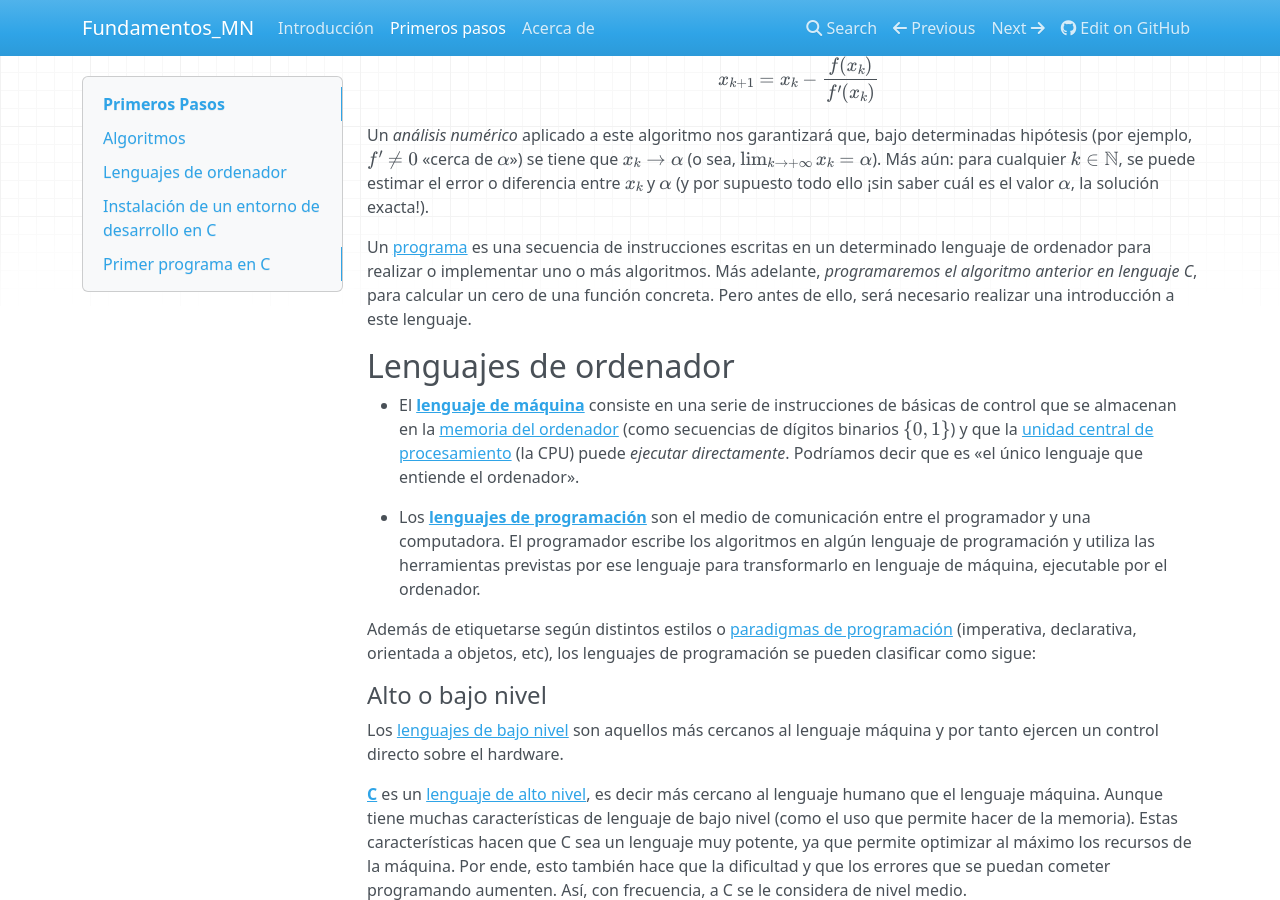
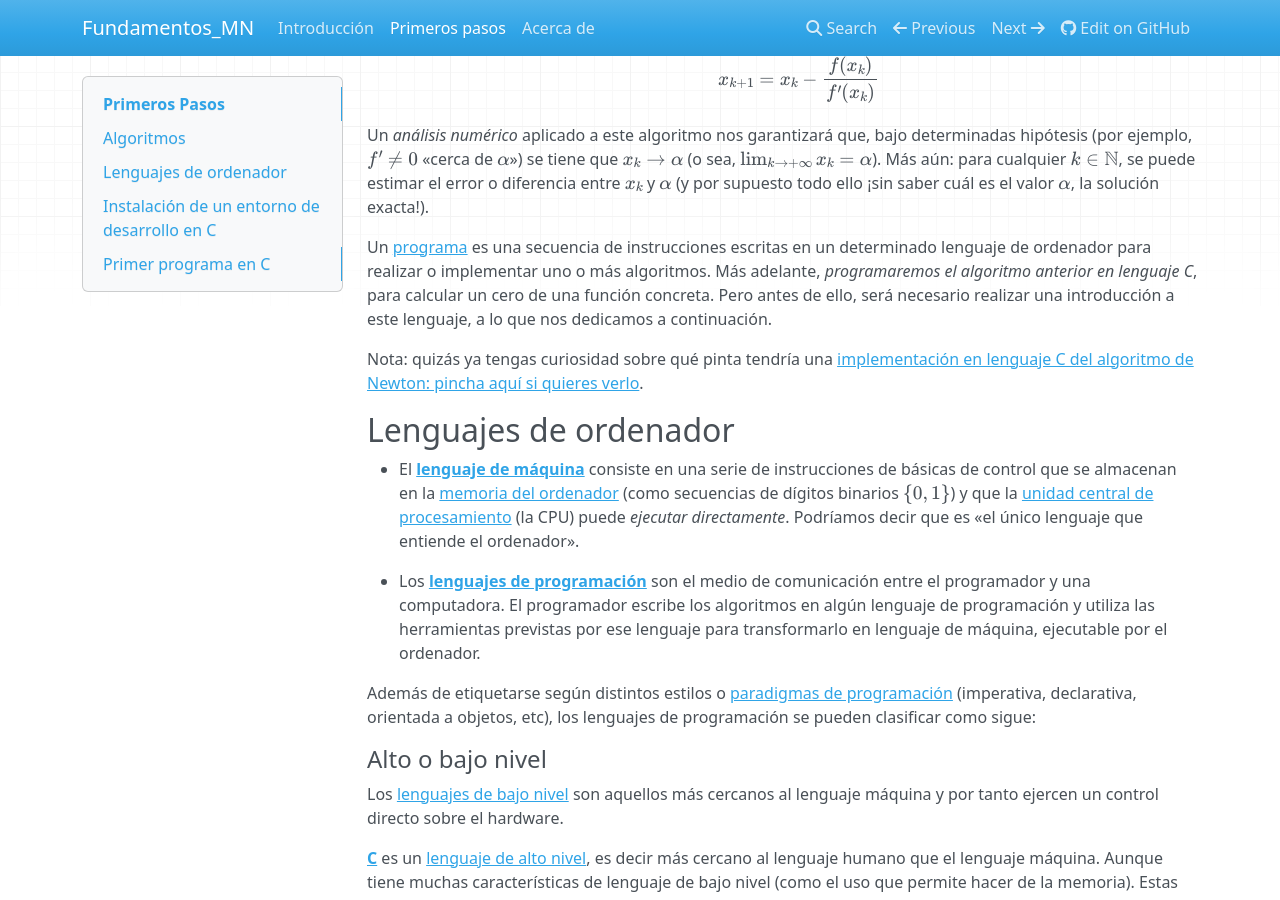
Before and after one commit to rrgalvan/Fundamentos_MN, an MkDocs documentation site: the page built from docs/primeros_pasos.md, in a window 1280 px wide and 900 px high, scrolled down 576 px. Built offline with MkDocs 1.6.1, drawn with Linux system fonts in a browser that asks for light colours; nearby versions of some CDN libraries; formulas are drawn with MathJax 3.

Commit message:
Añado ejemplo Newton C

```diff
--- a/docs/primeros_pasos.md
+++ b/docs/primeros_pasos.md
@@ -22,7 +22,9 @@ $$
 
 Un *análisis numérico* aplicado a este algoritmo nos garantizará que, bajo determinadas hipótesis (por ejemplo, $f'\neq0$ «cerca de $\alpha$») se tiene que $x_k \to \alpha$ (o sea, $\lim_{k\to +\infty} x_k = \alpha$). Más aún: para cualquier $k\in\mathbb N$, se puede estimar el error o diferencia entre $x_k$ y $\alpha$ (y por supuesto todo ello ¡sin saber cuál es el valor $\alpha$, la solución exacta!).
 
-Un [programa](https://es.wikipedia.org/wiki/Programa_inform%C3%A1tico) es una secuencia de instrucciones escritas en un determinado lenguaje de ordenador para realizar o implementar uno o más algoritmos. Más adelante, *programaremos el algoritmo anterior en lenguaje C*, para calcular un cero de una función concreta. Pero antes de ello, será necesario realizar una introducción a este lenguaje.
+Un [programa](https://es.wikipedia.org/wiki/Programa_inform%C3%A1tico) es una secuencia de instrucciones escritas en un determinado lenguaje de ordenador para realizar o implementar uno o más algoritmos. Más adelante, *programaremos el algoritmo anterior en lenguaje C*, para calcular un cero de una función concreta. Pero antes de ello, será necesario realizar una introducción a este lenguaje, a lo que nos dedicamos a continuación.
+
+Nota: quizás ya tengas curiosidad sobre qué pinta tendría una [implementación en lenguaje C del algoritmo de Newton: pincha aquí si quieres verlo](ejemplo_Newton_C.md).
 
 
 ## Lenguajes de ordenador
```
